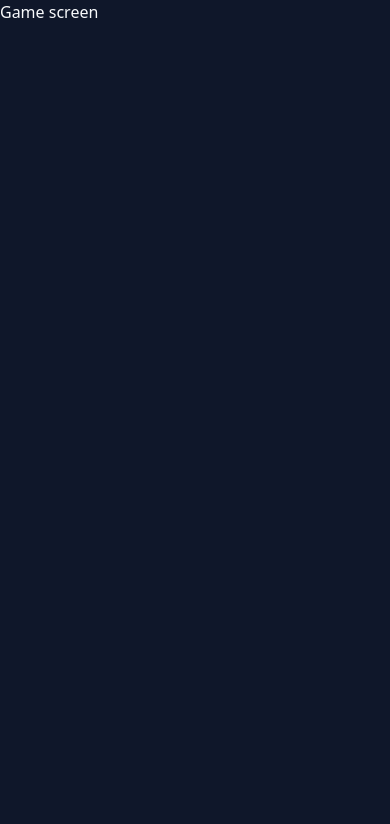
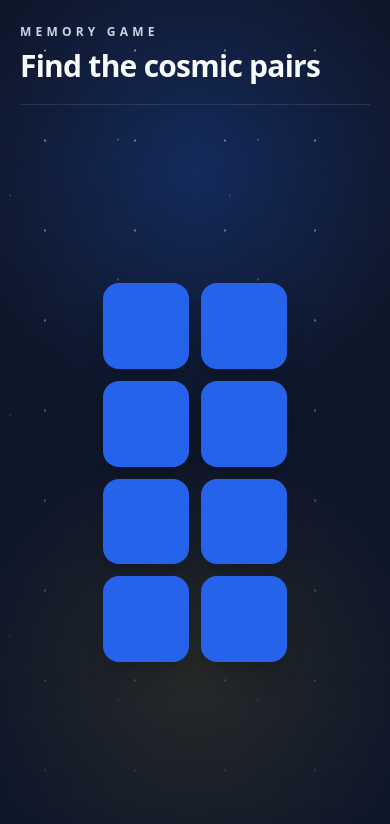
Before and after one commit to AlanRB08/memo-game-challenge, a React (Vite) app: page / in a window 390 px wide. Both pictures are taken after a click on the button "START". Shown: the top 824 px of the page. Built offline with nearby package versions, Linux system fonts and the light colour scheme.

Commit message:
feat: add responsive memory card grid

```diff
--- a/src/App.tsx
+++ b/src/App.tsx
@@ -1,5 +1,6 @@
 import { useState } from "react";
 import { StartScreen } from "./components/StartScreen";
+import { GameScreen } from "./components/GameScreen";
 
 type Screen = "start" | "game";
 
@@ -10,11 +11,7 @@ function App() {
     <>
       {screen === "start" && <StartScreen onStart={() => setScreen("game")} />}
 
-      {screen === "game" && (
-        <main className="min-h-screen bg-background text-text-primary">
-          Game screen
-        </main>
-      )}
+      {screen === "game" && <GameScreen />}
     </>
   );
 }
--- /dev/null
+++ b/src/components/GameScreen.tsx
@@ -0,0 +1,34 @@
+export function GameScreen() {
+  return (
+    <main className="relative h-screen overflow-hidden bg-background px-5 py-6 text-text-primary sm:px-6 sm:py-8">
+      <div className="stars-bg absolute inset-0" />
+      <div className="cosmic-glow absolute inset-0" />
+
+      <section className="relative z-10 mx-auto flex h-full w-full max-w-5xl flex-col">
+        <header className="mb-5 shrink-0 border-b border-white/10 pb-5 sm:mb-8 sm:pb-6">
+          <p className="text-xs font-bold uppercase tracking-[0.35em] text-text-secondary">
+            Memory Game
+          </p>
+
+          <h1 className="mt-2 text-3xl font-black tracking-tight sm:text-4xl">
+            Find the cosmic pairs
+          </h1>
+        </header>
+
+        <section className="flex min-h-0 flex-1 items-center justify-center">
+          <div
+            aria-label="Memory cards board"
+            className="grid grid-cols-2 gap-3 sm:grid-cols-4 sm:gap-5"
+          >
+            {Array.from({ length: 8 }).map((_, index) => (
+              <div
+                key={index}
+                className="aspect-square w-[clamp(4.5rem,22vw,8rem)] rounded-2xl bg-card-back shadow-xl sm:w-[clamp(6rem,14vw,10rem)]"
+              />
+            ))}
+          </div>
+        </section>
+      </section>
+    </main>
+  );
+}
--- a/src/components/StartScreen.tsx
+++ b/src/components/StartScreen.tsx
@@ -1,3 +1,4 @@
+import { useState } from "react";
 import logo from "../assets/logo.svg";
 
 type StartScreenProps = {
@@ -5,6 +6,18 @@ type StartScreenProps = {
 };
 
 export function StartScreen({ onStart }: StartScreenProps) {
+  const [isExiting, setIsExiting] = useState(false);
+
+  const handleStart = () => {
+    if (isExiting) return;
+
+    setIsExiting(true);
+
+    window.setTimeout(() => {
+      onStart();
+    }, 650);
+  };
+
   return (
     <main className="relative min-h-screen overflow-hidden bg-background text-text-primary">
       <div className="stars-bg absolute inset-0" />
@@ -12,7 +25,11 @@ export function StartScreen({ onStart }: StartScreenProps) {
 
       <section className="relative z-10 flex min-h-screen items-center justify-center px-6 py-12">
         <div className="w-full max-w-2xl text-center">
-          <div className="start-logo-reveal mb-8">
+          <div
+            className={
+              isExiting ? "start-logo-exit mb-8" : "start-logo-reveal mb-8"
+            }
+          >
             <img
               src={logo}
               alt="Memory Game logo"
@@ -20,6 +37,11 @@ export function StartScreen({ onStart }: StartScreenProps) {
             />
           </div>
 
+          <div
+            className={
+              isExiting ? "start-content-exit" : "start-content-reveal"
+            }
+          >
             <p className="mb-4 text-xs font-bold uppercase tracking-[0.45em] text-text-secondary sm:text-sm">
               Cosmic Challenge
             </p>
@@ -31,13 +53,21 @@ export function StartScreen({ onStart }: StartScreenProps) {
             <p className="mx-auto mt-5 max-w-md text-base leading-7 text-text-secondary sm:text-lg">
               Match every cosmic pair before the timer runs out.
             </p>
+          </div>
 
-          <div className="start-button-reveal mt-11">
+          <div
+            className={
+              isExiting
+                ? "start-button-exit mt-11"
+                : "start-button-reveal mt-11"
+            }
+          >
             <button
               type="button"
-              onClick={onStart}
+              onClick={handleStart}
+              disabled={isExiting}
               aria-label="Start memory game"
-              className="group relative inline-flex min-w-44 cursor-pointer items-center justify-center overflow-hidden rounded-full border border-card-mark/50 bg-card-mark px-9 py-4 text-base font-black uppercase tracking-[0.18em] text-background shadow-[0_18px_50px_rgba(250,204,21,0.22)] transition-shadow duration-300 ease-out hover:button-pop hover:shadow-[0_22px_70px_rgba(250,204,21,0.38)] active:scale-[0.98]"
+              className="group relative inline-flex min-w-44 cursor-pointer items-center justify-center overflow-hidden rounded-full border border-card-mark/50 bg-card-mark px-9 py-4 text-base font-black uppercase tracking-[0.18em] text-background shadow-[0_18px_50px_rgba(250,204,21,0.22)] transition-shadow duration-300 ease-out hover:button-pop hover:shadow-[0_22px_70px_rgba(250,204,21,0.38)] active:scale-[0.98] disabled:pointer-events-none"
             >
               <span className="absolute inset-0 -translate-x-full bg-gradient-to-r from-white/0 via-white/35 to-white/0 opacity-0 transition duration-700 group-hover:translate-x-full group-hover:opacity-100" />
 
--- a/src/index.css
+++ b/src/index.css
@@ -122,6 +122,10 @@ button:focus-visible {
   .stars-bg,
   .start-logo-reveal,
   .start-button-reveal,
+  .start-content-reveal,
+  .start-logo-exit,
+  .start-content-exit,
+  .start-button-exit,
   .hover\:button-pop:hover {
     animation: none;
     opacity: 1;
@@ -151,3 +155,78 @@ button:focus-visible {
     transform: translateY(0) scale(1);
   }
 }
+.start-content-reveal {
+  opacity: 0;
+  animation: content-reveal 900ms cubic-bezier(0.22, 1, 0.36, 1) 180ms forwards;
+}
+
+.start-logo-exit {
+  opacity: 1;
+  animation: logo-exit 650ms cubic-bezier(0.64, 0, 0.78, 0) forwards;
+}
+
+.start-content-exit {
+  opacity: 1;
+  animation: content-exit 500ms cubic-bezier(0.64, 0, 0.78, 0) forwards;
+}
+
+.start-button-exit {
+  opacity: 1;
+  animation: button-exit 650ms cubic-bezier(0.64, 0, 0.78, 0) forwards;
+}
+
+@keyframes content-reveal {
+  from {
+    opacity: 0;
+    transform: translateY(18px) scale(0.98);
+    filter: blur(6px);
+  }
+
+  to {
+    opacity: 1;
+    transform: translateY(0) scale(1);
+    filter: blur(0);
+  }
+}
+
+@keyframes logo-exit {
+  from {
+    opacity: 1;
+    transform: translateY(0) scale(1);
+    filter: blur(0);
+  }
+
+  to {
+    opacity: 0;
+    transform: translateY(-120vh) scale(0.96);
+    filter: blur(8px);
+  }
+}
+
+@keyframes content-exit {
+  from {
+    opacity: 1;
+    transform: translateY(0) scale(1);
+    filter: blur(0);
+  }
+
+  to {
+    opacity: 0;
+    transform: translateY(24px) scale(0.98);
+    filter: blur(6px);
+  }
+}
+
+@keyframes button-exit {
+  from {
+    opacity: 1;
+    transform: translateY(0) scale(1);
+    filter: blur(0);
+  }
+
+  to {
+    opacity: 0;
+    transform: translateY(120vh) scale(0.96);
+    filter: blur(8px);
+  }
+}
```
Lines whose indentation alone changed are shown as unchanged.
